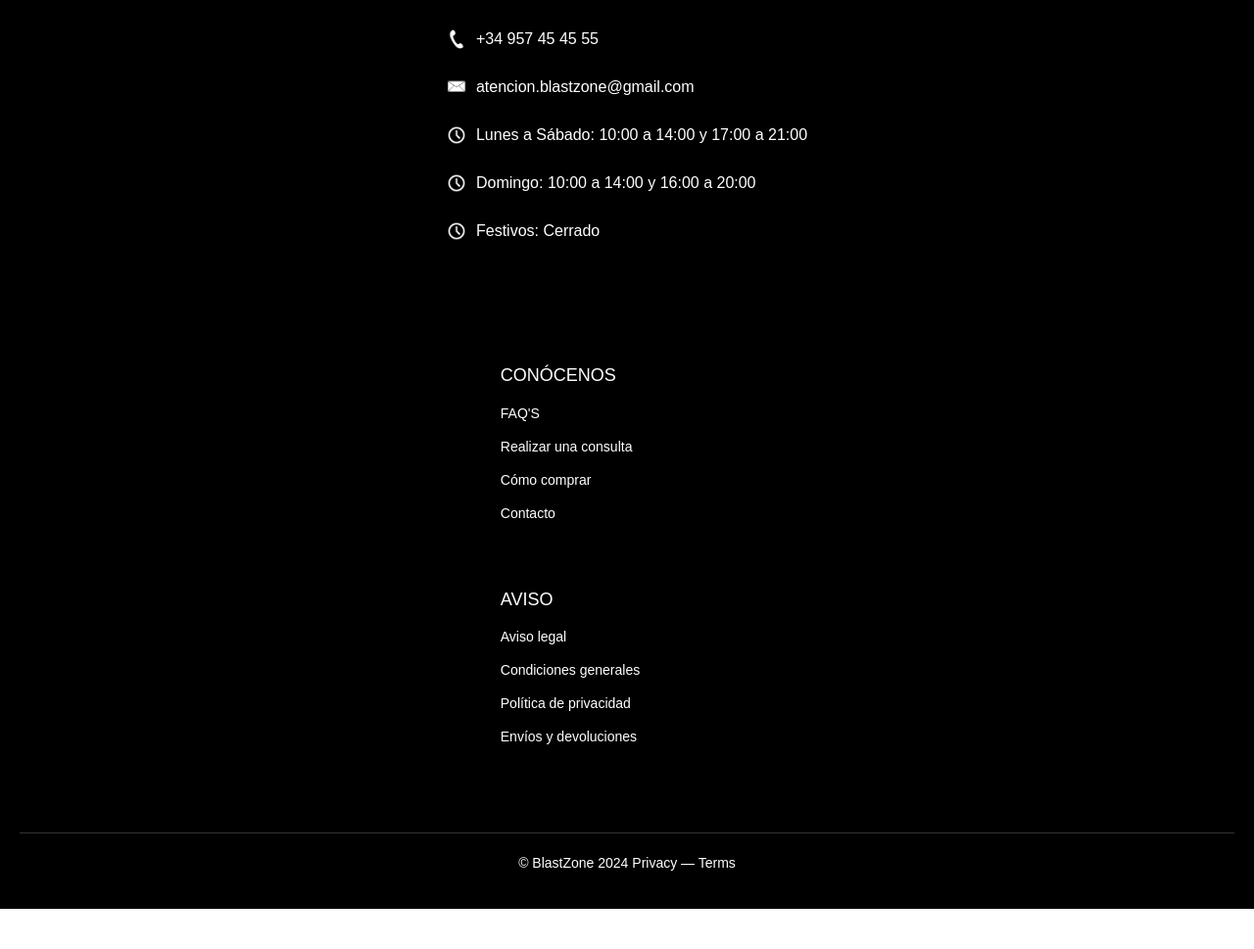
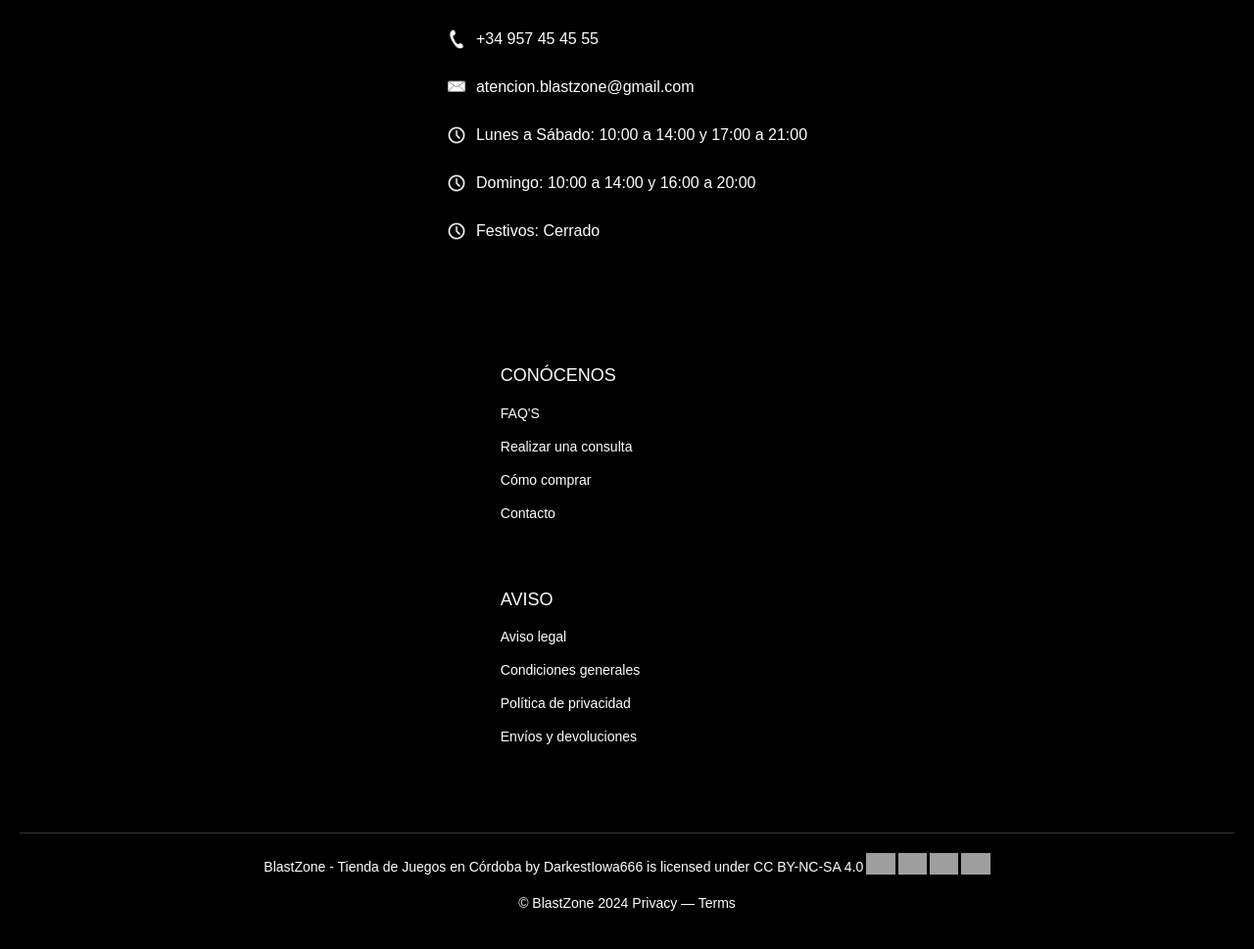
Before and after one commit to DarkestIowaMedac/TrabajoBoostrap, a website: page html/index.html in a window 1280 px wide. Shown: the part 1147-2116 px from the top of the page at 98% size. Before the commit the page ends 2075 px from the top, so only its background shows below. Drawn offline with nearby package versions, Linux system fonts and the light colour scheme; grey boxes are pictures that could not be loaded.

Commit message:
Licencia y actualización de lista cosas por hacer

```diff
--- a/html/index.html
+++ b/html/index.html
@@ -177,6 +177,7 @@
 
         </div>
         <div class="footer-bottom">
+          <p xmlns:cc="http://creativecommons.org/ns#" xmlns:dct="http://purl.org/dc/terms/"><a property="dct:title" rel="cc:attributionURL" href="https://blastzone.netlify.app/html/index.html">BlastZone - Tienda de Juegos en Córdoba</a> by <span property="cc:attributionName">DarkestIowa666</span> is licensed under <a href="https://creativecommons.org/licenses/by-nc-sa/4.0/?ref=chooser-v1" target="_blank" rel="license noopener noreferrer" style="display:inline-block;">CC BY-NC-SA 4.0<img style="height:22px!important;margin-left:3px;vertical-align:text-bottom;" src="https://mirrors.creativecommons.org/presskit/icons/cc.svg?ref=chooser-v1" alt=""><img style="height:22px!important;margin-left:3px;vertical-align:text-bottom;" src="https://mirrors.creativecommons.org/presskit/icons/by.svg?ref=chooser-v1" alt=""><img style="height:22px!important;margin-left:3px;vertical-align:text-bottom;" src="https://mirrors.creativecommons.org/presskit/icons/nc.svg?ref=chooser-v1" alt=""><img style="height:22px!important;margin-left:3px;vertical-align:text-bottom;" src="https://mirrors.creativecommons.org/presskit/icons/sa.svg?ref=chooser-v1" alt=""></a></p>
             <p>© BlastZone 2024 <a href="#">Privacy</a> — <a href="#">Terms</a></p>
         </div>
     </footer>
```
Also changed, not shown: 1 other file.
